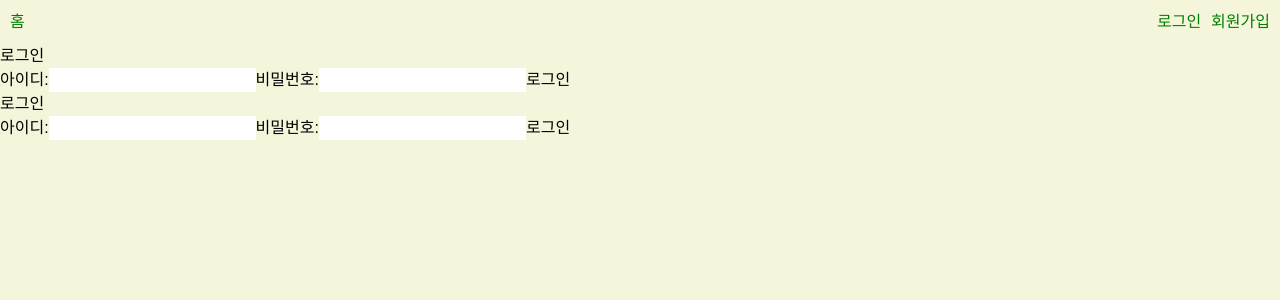
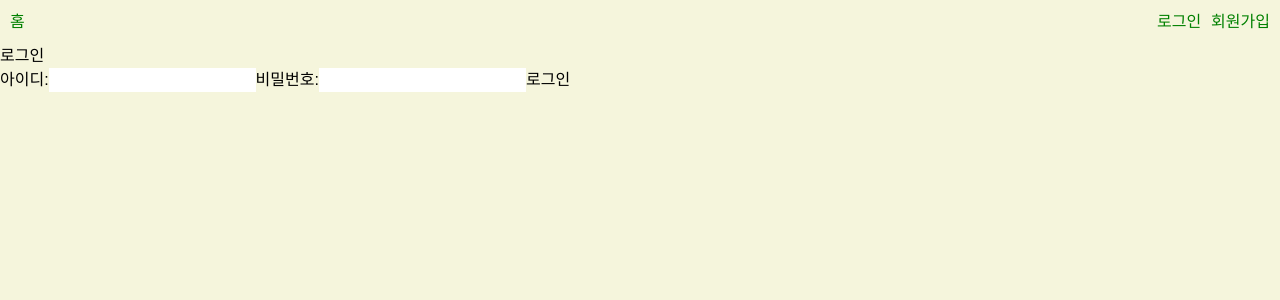
Before and after one commit to jinwoong96/react_team_study_library, a React (Vite) app: page /login in a window 1280 px wide. Shown: the top 300 px of the page. Built offline with nearby package versions, Linux system fonts and the light colour scheme.

Commit message:
로그인/회원가입 입력값 검증

```diff
--- a/src/components/Login.jsx
+++ b/src/components/Login.jsx
@@ -16,8 +16,8 @@ const Login = () => {
         let users=JSON.parse(localStorage.getItem("users")) || [];
         const loginUser=users.find((user)=> user.id === id && user.password === password );
         if(loginUser){
-            setCurrentUser(loginUser);
-            localStorage.setItem("currentUser", JSON.stringify(loginUser))
+            setCurrentUser(loginUser.userName);
+            localStorage.setItem("currentUser", JSON.stringify(loginUser.userName));
             setId("");
             setPassword("");
             navigator('/BookList');
@@ -36,13 +36,7 @@ const Login = () => {
 
                 <button>로그인</button>
             </form>
-            <form onSubmit={onSubmit2}>
-                <h1>로그인</h1>
-                아이디:<input type='text' value={id} onChange={(e)=>setId(e.target.value)}></input>
-                비밀번호:<input type='password' value={password} onChange={(e)=>setPassword(e.target.value)}></input>
 
-                <button>로그인</button>
-            </form>
 
         </div>
     );
--- a/src/components/SignUp.jsx
+++ b/src/components/SignUp.jsx
@@ -1,4 +1,4 @@
-import React, { useState } from 'react';
+import React, { useEffect, useState } from 'react';
 import { useNavigate } from 'react-router-dom';
 
 const SignUp = () => {
@@ -6,17 +6,45 @@ const SignUp = () => {
     const [id, setId] = useState('');
     const [password, setPassword] = useState('');
     const [userName, setUserName] = useState('');
-    const [idCheck, setIdCheck]= usetState('');
-    const [userNameCheck, setUserNameCheck]= useState('');
+
+    const [isIdDuplicate, setIsIdDuplicate] = useState(false);
+    const [isUserNameDuplicate, setIsUserNameDuplicate]= useState(false);
+
     const navigator=useNavigate();
+
+    useEffect(()=>{
+        if (!id) return;
+        const users = JSON.parse(localStorage.getItem("users")) || [];
+        const isDuplicate =users.some(user=>user.id === id);
+
+        setIsIdDuplicate(isDuplicate);
+    },[id]);
+
+    useEffect(()=> {
+        if (!userName) return;
+        const users = JSON.parse(localStorage.getItem("users")) || [];
+        const isDuplicate = users.some(user => user.userName === userName)
+
+        setIsUserNameDuplicate(isDuplicate);
+    },[userName]);
 
     const onSubmit1=(e)=>{
         e.preventDefault();
 
+        if (isIdDuplicate){
+            alert('아이디 중복');
+            return;
+        }
+
+        if (isUserNameDuplicate) {
+            alert('닉네임 중복');
+            return;
+        }
+
         const user ={id, password, userName};
 
         let users=JSON.parse(localStorage.getItem("users")) || [];
-        user.push(user);
+        users.push(user);
 
         localStorage.setItem("users",JSON.stringify(users));
 
@@ -31,13 +59,13 @@ const SignUp = () => {
         <div>
             <form onSubmit={onSubmit1}>
                 <h1>회원가입</h1>
-                아이디:<input type='text' value={id} onChange={(e)=>setId(e.target.value)}></input>
+                아이디:<input type='text' value={id} onChange={(e)=>setId(e.target.value)} /> {isIdDuplicate && <p> 이미 사용 중인 아이디입니다</p>}
                 <br></br>
-                닉네임:<input type='text' value={userName} onChange={(e)=>setUserName(e.target.value)}></input>
+                닉네임:<input type='text' value={userName} onChange={(e)=>setUserName(e.target.value)} /> {isUserNameDuplicate && <p> 이미 사용 중인 닉네임입니다</p>}
                 <br></br>
                 비밀번호:<input type='password' value={password} onChange={(e)=>setPassword(e.target.value)}></input>
                 <br></br>
-                <button>회원가입</button>
+                <button disabled={!id.trim() || !userName.trim() || !password.trim() || id.includes(" ") || password.includes(" ")}>회원가입</button>
             </form>
 
         </div>
```
